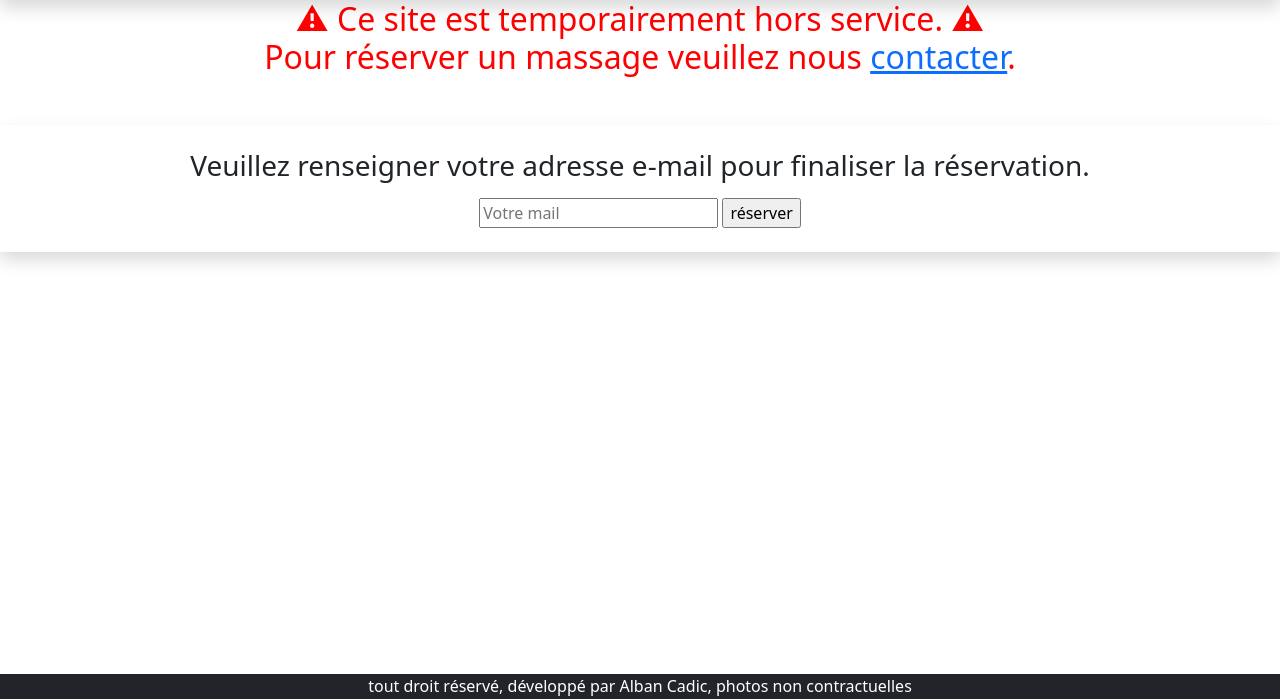
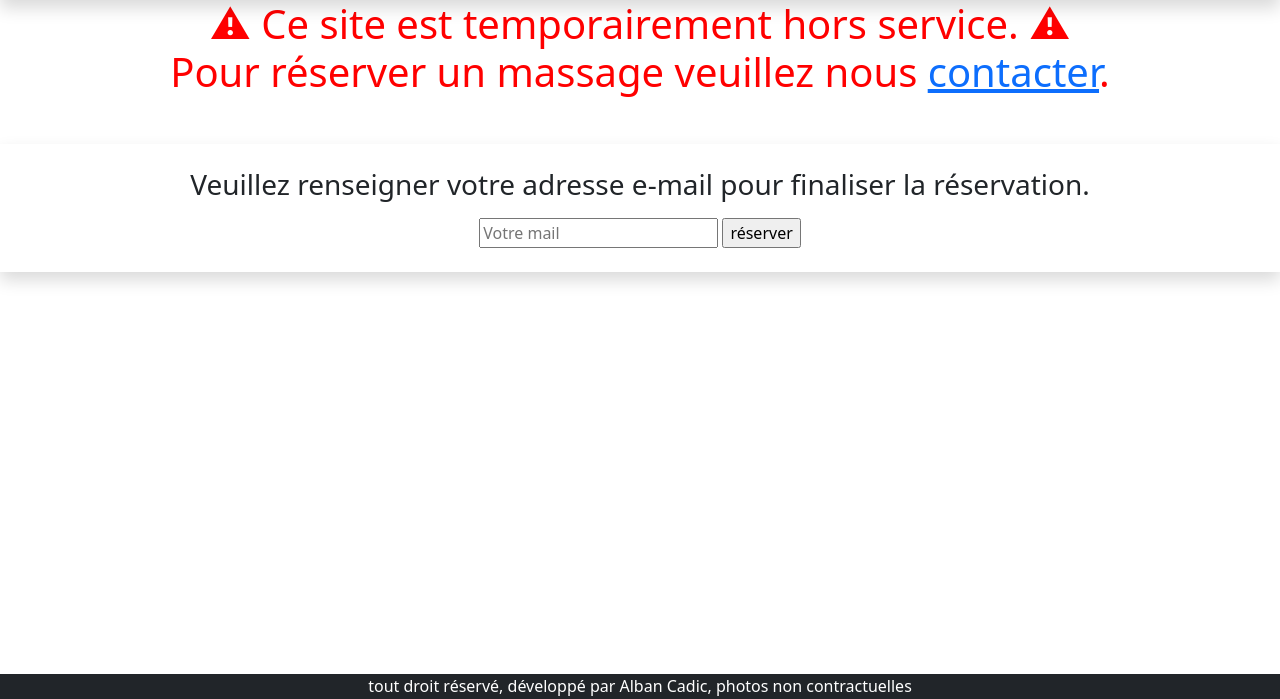
Before and after one commit to Extreme5/mon-nouveau-blog, a Django app: page /reservation4 in a window 1280 px wide. Shown: the part 101-800 px from the top of the page. Run offline with Django 4.2, Linux system fonts and the light colour scheme; grey boxes are pictures that could not be loaded.

Commit message:
hors service h1

```diff
--- a/extreme/templates/bases.html
+++ b/extreme/templates/bases.html
@@ -68,7 +68,7 @@
     </div>
   </nav>
   <center>
-  <p class="hs h2">⚠ Ce site est temporairement hors service. ⚠<br>
+  <p class="hs h1">⚠ Ce site est temporairement hors service. ⚠<br>
   Pour réserver un massage veuillez nous <a href="{% url 'contact'%}">contacter</a>.</p>
   </center>
 {% block content %}
```
